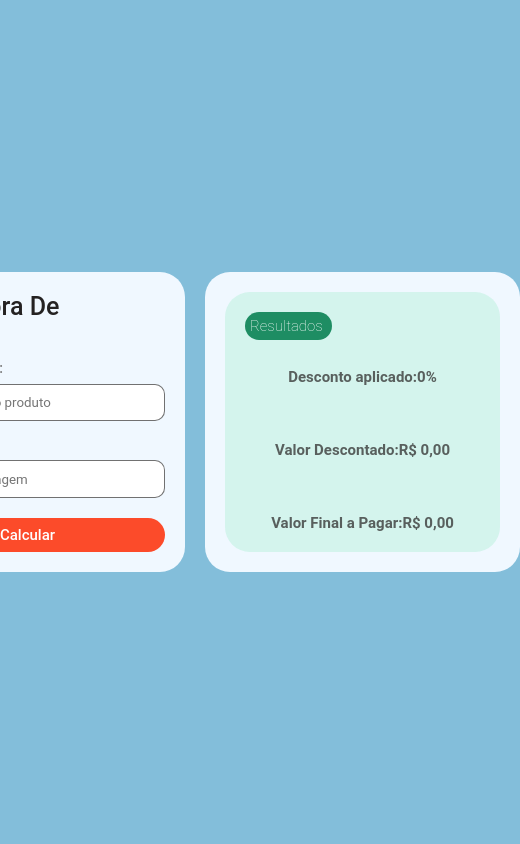
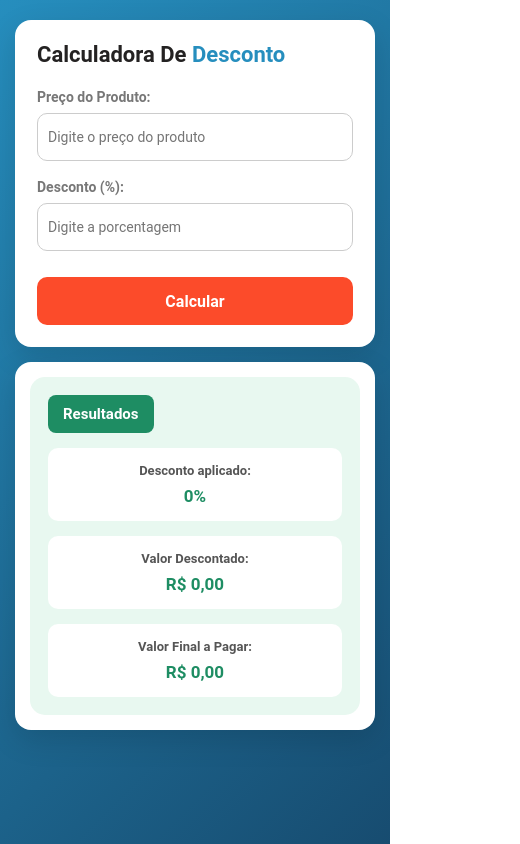
Before and after one commit to MateusVaranda/Calculadora-Desconto, a plain HTML site: page code/index.html in a window 390 px wide. Shown: the whole page, 520 px wide, since content can reach past the window. Drawn offline with Linux system fonts and the light colour scheme.

Commit message:
alteração do styles
Feito as alterações do estilo, para melhor visibilidade e mais bonito, feito também para telas de tablet e celular. Sem quebra.

```diff
--- a/code/style.css
+++ b/code/style.css
@@ -1,128 +1,230 @@
+
+/* RESET */
 * {
     margin: 0;
     padding: 0;
     box-sizing: border-box;
     font-family: "Roboto", sans-serif;
-    outline: none;
 }
 
 body {
-    background-color: #268ebe91;
+    background: linear-gradient(135deg, #268ebe, #174c70);
     min-height: 100vh;
     display: flex;
     justify-content: center;
     align-items: center;
+    padding: 30px 15px;
 }
 
+/* CONTAINER PRINCIPAL */
 main {
     display: flex;
-    width: 650px;
-    height: 300px;
+    width: 100%;
+    max-width: 750px;
     gap: 20px;
+    align-items: stretch;
 }
 
+/* ÁREA DOS VALORES */
 .values {
-    padding: 20px;
-    background-color: aliceblue;
+    padding: 30px;
+    background-color: #fff;
     display: flex;
     flex-direction: column;
-    border-radius: 25px;
-    width: 350px;
+    border-radius: 20px;
+    flex: 1;
+    min-width: 0;
+    box-shadow: 0 10px 30px #00000020;
 }
 
 h1 {
     font-size: 25px;
-    font-weight: 550;
+    font-weight: 700;
     color: #242222;
-    padding-bottom: 5px;
+    margin-bottom: 25px;
+}
+
+h1 span {
+    color: #268ebe;
 }
 
 label {
-    padding: 5px 0;
     font-size: 14px;
-    font-weight: 450;
-    color: #777777;
-    margin-bottom: 3px;
+    font-weight: 600;
+    color: #777;
+    margin-bottom: 8px;
 }
 
 input {
-    height: 40px;
+    height: 45px;
     width: 100%;
     border-radius: 10px;
-    border: 1px solid rgba(0, 0, 0, 0.555);
+    border: 1px solid #ccc;
     padding: 10px;
-    cursor: text;
-    margin-bottom: 10px;
-
-}
-input[type=number]::-webkit-inner-spin-button{
-    appearance: none;
+    font-size: 14px;
+    margin-bottom: 18px;
+    transition: 0.3s;
 }
 
 input:focus {
     border-color: #268ebe;
-    outline: 2px solid #268ebe40;
+    outline: 2px solid #268ebe30;
 }
 
+input[type="number"]::-webkit-inner-spin-button {
+    appearance: none;
+}
+
+/* BOTÃO */
 #calculate-button {
     background-color: #fc4b2a;
     color: white;
-    border-radius: 20px;
-    height: 40px;
+    border-radius: 10px;
+    height: 45px;
     font-size: 15px;
-    font-weight: 480;
+    font-weight: 700;
     border: none;
     cursor: pointer;
-    margin-top: 10px;
+    margin-top: 8px;
+    transition: 0.3s;
 }
 
 #calculate-button:hover {
     background-color: #df3518;
+    transform: translateY(-2px);
 }
 
+/* ÁREA DOS RESULTADOS */
 .discount-values {
     padding: 20px;
-    background-color: aliceblue;
-    display: flex;
-    flex-direction: column;
-    border-radius: 25px;
-    width: 350px;
+    background-color: #fff;
+    border-radius: 20px;
+    flex: 1;
+    min-width: 0;
+    box-shadow: 0 10px 30px #00000020;
 }
 
 .container {
     padding: 20px;
-    background-color: #3ddb8f28;
+    background-color: #e8f8f0;
     height: 100%;
-    border-radius: 25px;
+    border-radius: 15px;
+    display: flex;
+    flex-direction: column;
 }
 
 h2 {
     background-color: #1e8d63;
     color: white;
-    border-radius: 25px;
-    padding: 5px;
-    font-size: 15px;
-    font-weight: 250;
-    width: 37%;
+    border-radius: 8px;
+    padding: 10px 15px;
+    font-size: 16px;
+    font-weight: 600;
+    width: fit-content;
 }
 
 .result {
     display: flex;
     flex-direction: column;
-    text-align: center;
     justify-content: center;
-    width: 100%;
-    height: 100%;
+    flex: 1;
+    gap: 15px;
+    padding-top: 15px;
 }
 
 p {
     width: 100%;
-    height: 100px;
+    min-height: 75px;
+    padding: 15px;
     display: flex;
+    flex-direction: column;
+    gap: 8px;
     text-align: center;
     justify-content: center;
     align-items: center;
-    font-size: 15px;
-    font-weight: 750;
-    color: #272424b7;
+    font-size: 14px;
+    font-weight: 600;
+    color: #555;
+    background-color: #fff;
+    border-radius: 10px;
 }
+
+p span {
+    color: #1e8d63;
+    font-size: 18px;
+    font-weight: 700;
+}
+
+/* RESPONSIVIDADE - TABLETS */
+@media screen and (max-width: 768px) {
+
+    main {
+        max-width: 550px;
+        flex-direction: column;
+    }
+
+    .values,
+    .discount-values {
+        width: 100%;
+    }
+
+    .container {
+        min-height: 280px;
+    }
+}
+
+/* RESPONSIVIDADE - CELULARES */
+@media screen and (max-width: 480px) {
+
+    body {
+        padding: 20px 15px;
+        align-items: flex-start;
+    }
+
+    main {
+        gap: 15px;
+    }
+
+    .values {
+        padding: 22px;
+        border-radius: 16px;
+    }
+
+    h1 {
+        font-size: 22px;
+        margin-bottom: 22px;
+    }
+
+    input {
+        height: 48px;
+        font-size: 14px;
+    }
+
+    #calculate-button {
+        height: 48px;
+        font-size: 16px;
+    }
+
+    .discount-values {
+        padding: 15px;
+        border-radius: 16px;
+    }
+
+    .container {
+        padding: 18px;
+        min-height: 300px;
+    }
+
+    h2 {
+        font-size: 15px;
+    }
+
+    p {
+        min-height: 70px;
+        font-size: 13px;
+    }
+
+    p span {
+        font-size: 17px;
+    }
+}
```
